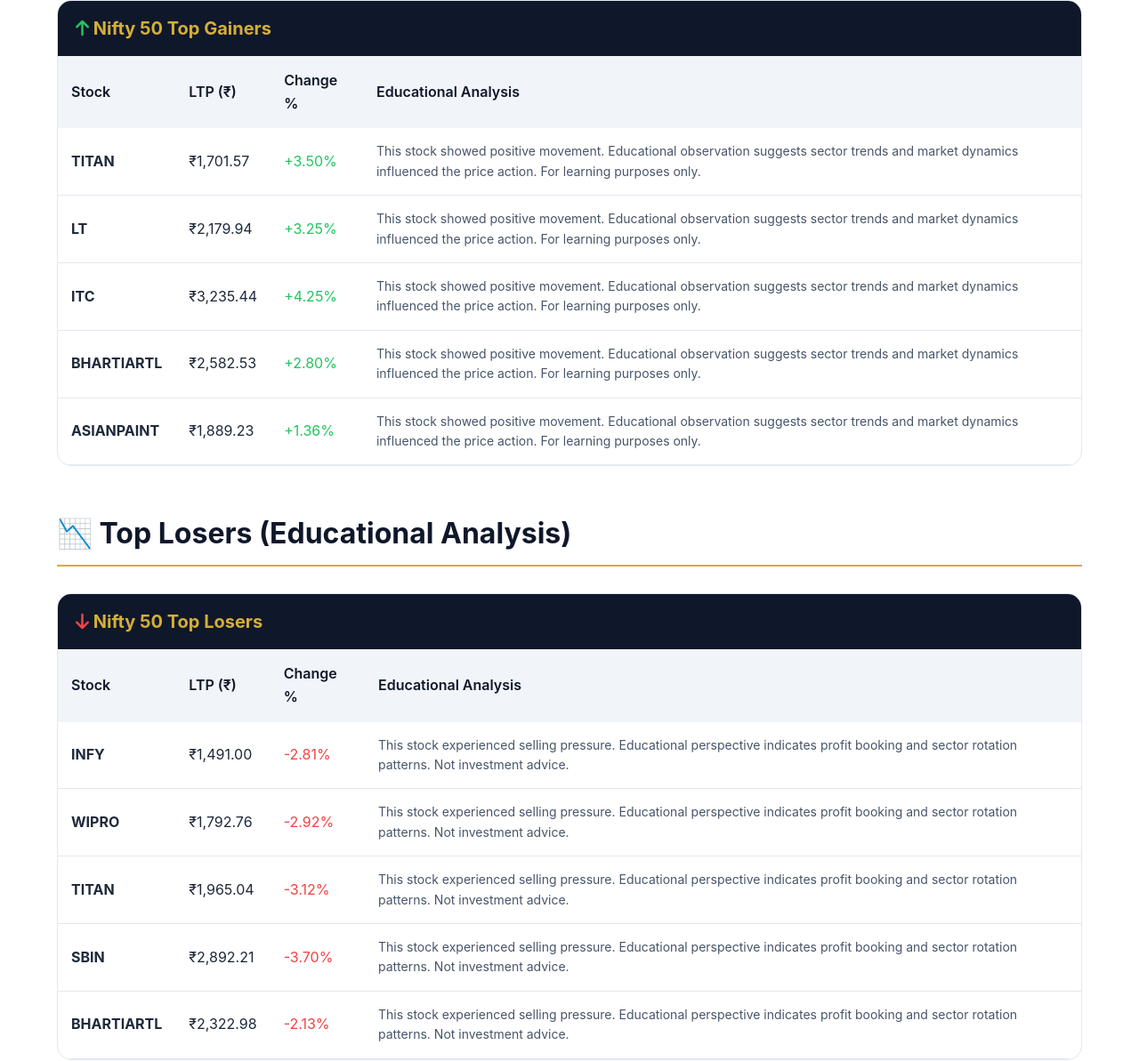
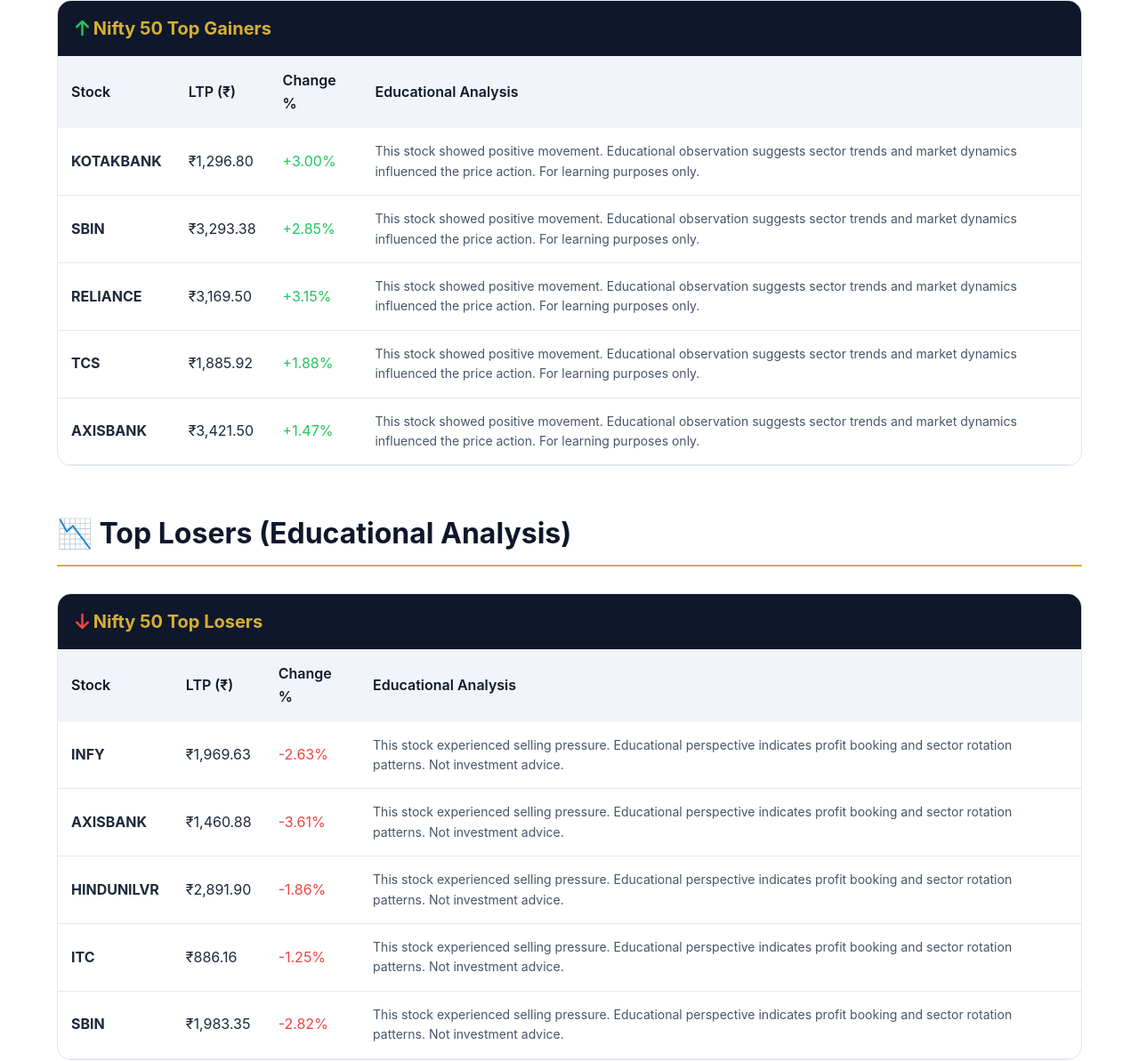
Before and after one commit to careatomkarenterprises-ops/secured-capital-opportunity, a plain HTML site: page blog/post/daily-market-wrap-2026-11-16.html in a window 1280 px wide. Shown: the part 1040-2233 px from the top of the page at 89% size. Drawn offline with Linux system fonts and the light colour scheme.

Commit message:
Auto-generated market report 2026-11-16

```diff
--- a/blog/post/daily-market-wrap-2026-11-16.html
+++ b/blog/post/daily-market-wrap-2026-11-16.html
@@ -215,23 +215,23 @@
             <div class="market-summary">
                 <div class="summary-card">
                     <div class="label">Nifty 50</div>
-                    <div class="value">22,577</div>
-                    <div class="change negative">-89.09 (-0.39%)</div>
+                    <div class="value">22,433</div>
+                    <div class="change negative">-64.63 (-0.29%)</div>
                 </div>
                 <div class="summary-card">
                     <div class="label">Sensex</div>
-                    <div class="value">74,762</div>
-                    <div class="change negative">-422.36 (-0.56%)</div>
+                    <div class="value">73,604</div>
+                    <div class="change positive">+453.95 (+0.62%)</div>
                 </div>
                 <div class="summary-card">
                     <div class="label">Bank Nifty</div>
-                    <div class="value">48,463</div>
-                    <div class="change negative">-154.74 (-0.32%)</div>
+                    <div class="value">48,324</div>
+                    <div class="change positive">+134.69 (+0.28%)</div>
                 </div>
                 <div class="summary-card">
                     <div class="label">India VIX</div>
-                    <div class="value">15</div>
-                    <div class="change">-0.7</div>
+                    <div class="value">17</div>
+                    <div class="change">+0.5</div>
                 </div>
             </div>
 
@@ -248,37 +248,37 @@
                     <tbody>
 
                         <tr>
-                            <td><strong>TITAN</strong></td>
-                            <td>₹1,701.57</td>
-                            <td class="positive">+3.50%</td>
+                            <td><strong>KOTAKBANK</strong></td>
+                            <td>₹1,296.80</td>
+                            <td class="positive">+3.00%</td>
                             <td class="stock-analysis">This stock showed positive movement. Educational observation suggests sector trends and market dynamics influenced the price action. For learning purposes only.</td>
                         </tr>
 
                         <tr>
-                            <td><strong>LT</strong></td>
-                            <td>₹2,179.94</td>
-                            <td class="positive">+3.25%</td>
+                            <td><strong>SBIN</strong></td>
+                            <td>₹3,293.38</td>
+                            <td class="positive">+2.85%</td>
                             <td class="stock-analysis">This stock showed positive movement. Educational observation suggests sector trends and market dynamics influenced the price action. For learning purposes only.</td>
                         </tr>
 
                         <tr>
-                            <td><strong>ITC</strong></td>
-                            <td>₹3,235.44</td>
-                            <td class="positive">+4.25%</td>
+                            <td><strong>RELIANCE</strong></td>
+                            <td>₹3,169.50</td>
+                            <td class="positive">+3.15%</td>
                             <td class="stock-analysis">This stock showed positive movement. Educational observation suggests sector trends and market dynamics influenced the price action. For learning purposes only.</td>
                         </tr>
 
                         <tr>
-                            <td><strong>BHARTIARTL</strong></td>
-                            <td>₹2,582.53</td>
-                            <td class="positive">+2.80%</td>
+                            <td><strong>TCS</strong></td>
+                            <td>₹1,885.92</td>
+                            <td class="positive">+1.88%</td>
                             <td class="stock-analysis">This stock showed positive movement. Educational observation suggests sector trends and market dynamics influenced the price action. For learning purposes only.</td>
                         </tr>
 
                         <tr>
-                            <td><strong>ASIANPAINT</strong></td>
-                            <td>₹1,889.23</td>
-                            <td class="positive">+1.36%</td>
+                            <td><strong>AXISBANK</strong></td>
+                            <td>₹3,421.50</td>
+                            <td class="positive">+1.47%</td>
                             <td class="stock-analysis">This stock showed positive movement. Educational observation suggests sector trends and market dynamics influenced the price action. For learning purposes only.</td>
                         </tr>
 
@@ -300,36 +300,36 @@
 
                         <tr>
                             <td><strong>INFY</strong></td>
-                            <td>₹1,491.00</td>
-                            <td class="negative">-2.81%</td>
+                            <td>₹1,969.63</td>
+                            <td class="negative">-2.63%</td>
                             <td class="stock-analysis">This stock experienced selling pressure. Educational perspective indicates profit booking and sector rotation patterns. Not investment advice.</td>
                         </tr>
 
                         <tr>
-                            <td><strong>WIPRO</strong></td>
-                            <td>₹1,792.76</td>
-                            <td class="negative">-2.92%</td>
+                            <td><strong>AXISBANK</strong></td>
+                            <td>₹1,460.88</td>
+                            <td class="negative">-3.61%</td>
                             <td class="stock-analysis">This stock experienced selling pressure. Educational perspective indicates profit booking and sector rotation patterns. Not investment advice.</td>
                         </tr>
 
                         <tr>
-                            <td><strong>TITAN</strong></td>
-                            <td>₹1,965.04</td>
-                            <td class="negative">-3.12%</td>
+                            <td><strong>HINDUNILVR</strong></td>
+                            <td>₹2,891.90</td>
+                            <td class="negative">-1.86%</td>
+                            <td class="stock-analysis">This stock experienced selling pressure. Educational perspective indicates profit booking and sector rotation patterns. Not investment advice.</td>
+                        </tr>
+
+                        <tr>
+                            <td><strong>ITC</strong></td>
+                            <td>₹886.16</td>
+                            <td class="negative">-1.25%</td>
                             <td class="stock-analysis">This stock experienced selling pressure. Educational perspective indicates profit booking and sector rotation patterns. Not investment advice.</td>
                         </tr>
 
                         <tr>
                             <td><strong>SBIN</strong></td>
-                            <td>₹2,892.21</td>
-                            <td class="negative">-3.70%</td>
-                            <td class="stock-analysis">This stock experienced selling pressure. Educational perspective indicates profit booking and sector rotation patterns. Not investment advice.</td>
-                        </tr>
-
-                        <tr>
-                            <td><strong>BHARTIARTL</strong></td>
-                            <td>₹2,322.98</td>
-                            <td class="negative">-2.13%</td>
+                            <td>₹1,983.35</td>
+                            <td class="negative">-2.82%</td>
                             <td class="stock-analysis">This stock experienced selling pressure. Educational perspective indicates profit booking and sector rotation patterns. Not investment advice.</td>
                         </tr>
 
@@ -342,20 +342,20 @@
             <div class="grid-2">
                 <div class="card">
                     <h4><i class="fas fa-globe"></i> Foreign Institutional Investors (FII)</h4>
-                    <div style="font-size: 36px; color: #ef4444; margin: 10px 0;">- ₹1,842 Cr</div>
+                    <div style="font-size: 36px; color: #ef4444; margin: 10px 0;">- ₹1,762 Cr</div>
                     <p>Net Selling (Educational Data)</p>
                     <ul>
-                        <li><i class="fas fa-minus-circle"></i> Sold Financials: ₹806 Cr</li>
-                        <li><i class="fas fa-minus-circle"></i> Sold IT: ₹474 Cr</li>
+                        <li><i class="fas fa-minus-circle"></i> Sold Financials: ₹884 Cr</li>
+                        <li><i class="fas fa-minus-circle"></i> Sold IT: ₹519 Cr</li>
                     </ul>
                 </div>
                 <div class="card">
                     <h4><i class="fas fa-university"></i> Domestic Institutional Investors (DII)</h4>
-                    <div style="font-size: 36px; color: #22c55e; margin: 10px 0;">+ ₹1,516 Cr</div>
+                    <div style="font-size: 36px; color: #22c55e; margin: 10px 0;">+ ₹2,479 Cr</div>
                     <p>Net Buying (Educational Data)</p>
                     <ul>
-                        <li><i class="fas fa-plus-circle"></i> Bought Financials: ₹510 Cr</li>
-                        <li><i class="fas fa-plus-circle"></i> Bought Healthcare: ₹533 Cr</li>
+                        <li><i class="fas fa-plus-circle"></i> Bought Financials: ₹758 Cr</li>
+                        <li><i class="fas fa-plus-circle"></i> Bought Healthcare: ₹461 Cr</li>
                     </ul>
                 </div>
             </div>
```
